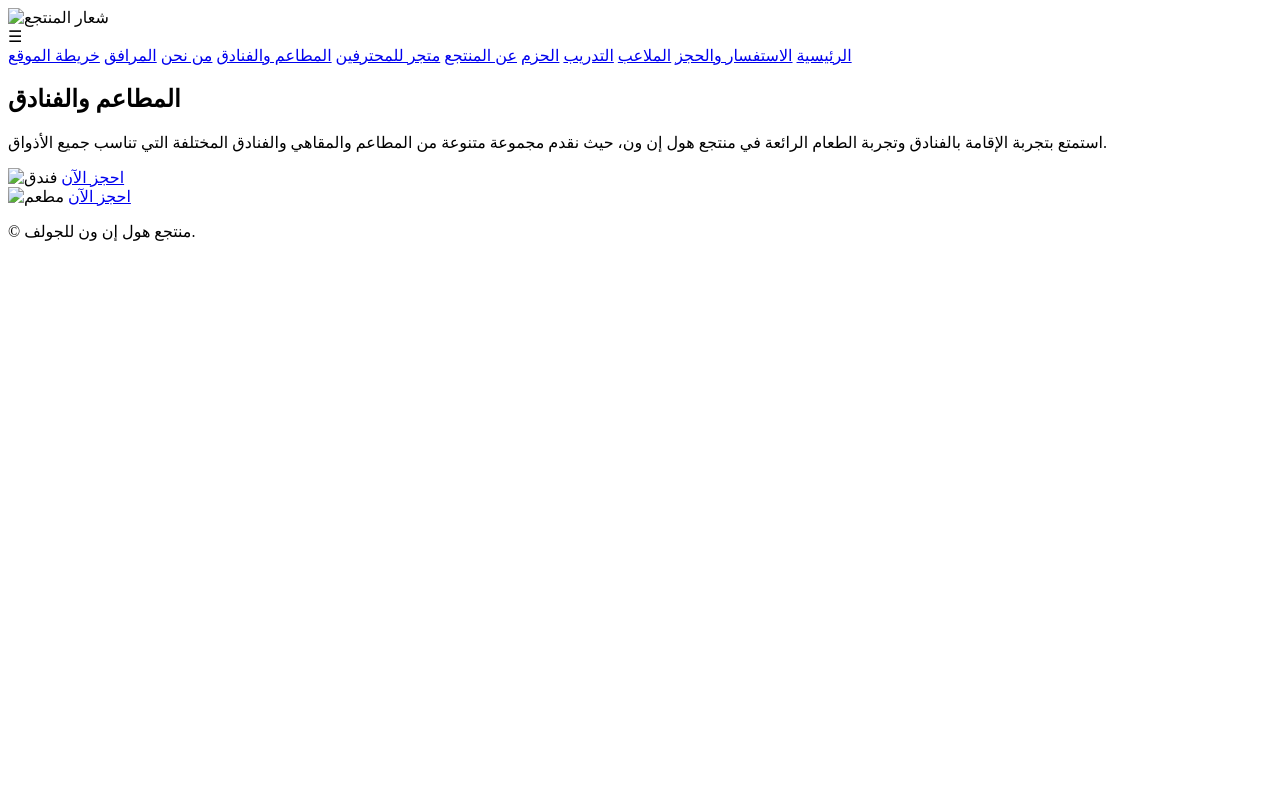
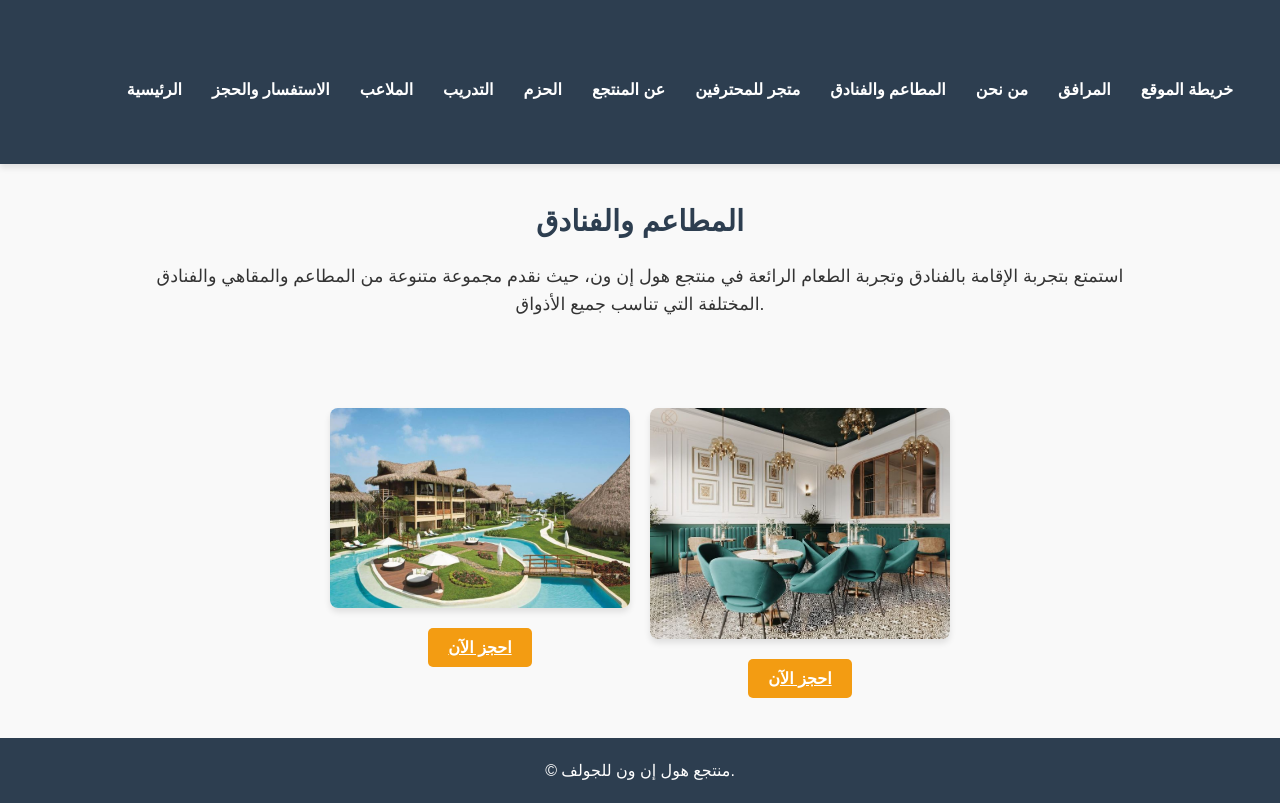
Before and after one commit to hamzamarie2008/-df-3, a plain HTML site: page المطاعم والفنادق.html in a window 1280 px wide. Drawn offline with Linux system fonts and the light colour scheme.

Commit message:
Update المطاعم والفنادق.html

```diff
--- a/المطاعم والفنادق.html
+++ b/المطاعم والفنادق.html
@@ -4,11 +4,11 @@
     <meta charset="UTF-8">
     <title>المطاعم والفنادق - منتجع هول إن ون للجولف</title>
     <meta name="viewport" content="width=device-width, initial-scale=1.0">
-    <link rel="stylesheet" href="css/المطاعم و الفنادق .css"> <!-- ربط ملف الـ CSS الخارجي -->
+    <link rel="stylesheet" href="المطاعم و الفنادق .css"> <!-- ربط ملف الـ CSS الخارجي -->
 </head>
 <body>
     <header>
-        <img src="img/شعار.png" alt="شعار المنتجع" class="logo">
+        <img src="شعار.png" alt="شعار المنتجع" class="logo">
         <div class="hamburger" onclick="toggleNav()">☰</div> <!-- زر الهامبرغر -->
         <nav id="navbar">
             <a href="index.html">الرئيسية</a>
@@ -32,11 +32,11 @@
 
     <div class="images-container">
         <div>
-            <img src="img/فندق.jpg" alt="فندق">
+            <img src="فندق.jpg" alt="فندق">
             <a class="book-btn" href="الاستفسار او الحجز.html">احجز الآن</a>
         </div>
         <div>
-            <img src="img/مطعم.jpg" alt="مطعم">
+            <img src="مطعم.jpg" alt="مطعم">
             <a class="book-btn" href="الاستفسار او الحجز.html">احجز الآن</a>
         </div>
     </div>
```
